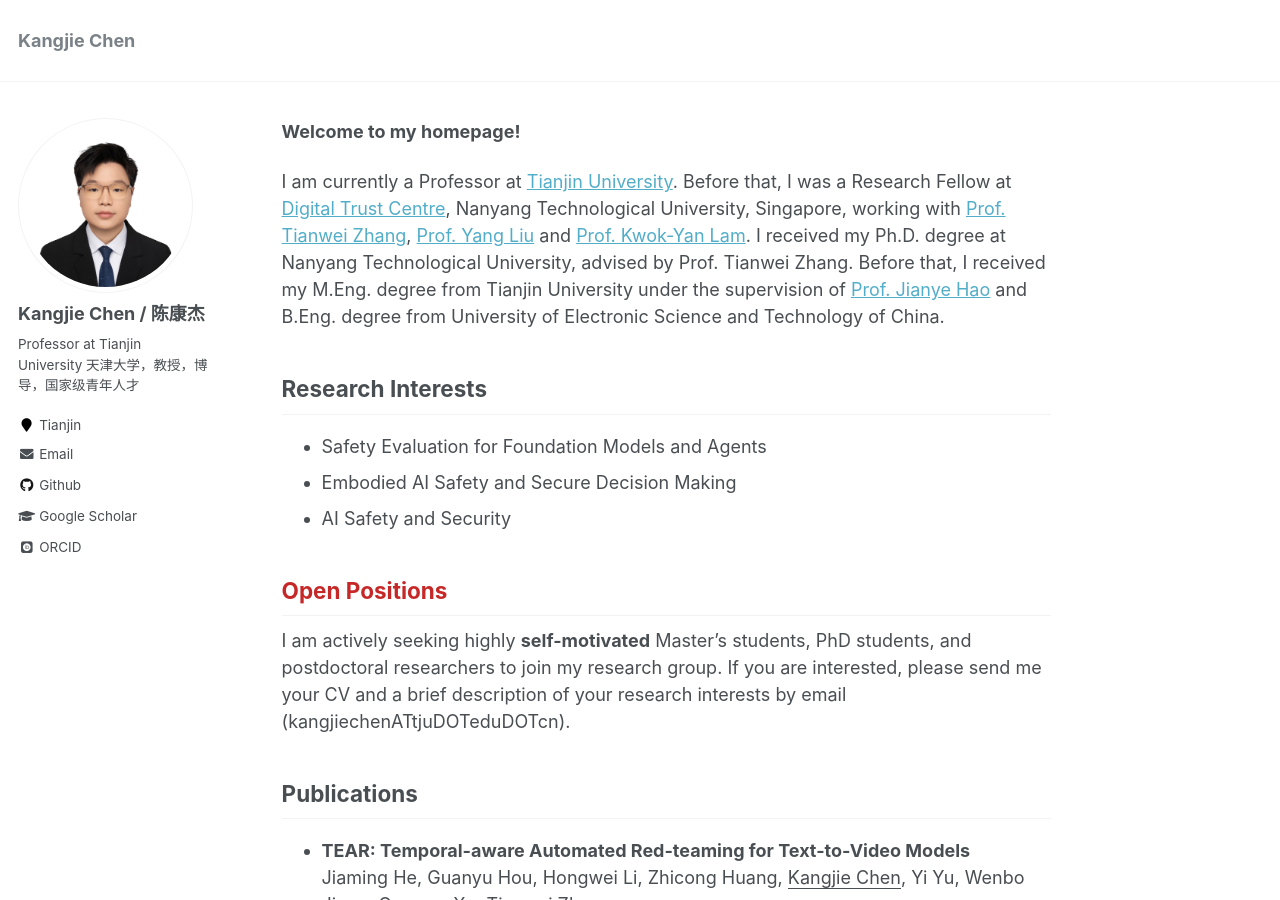
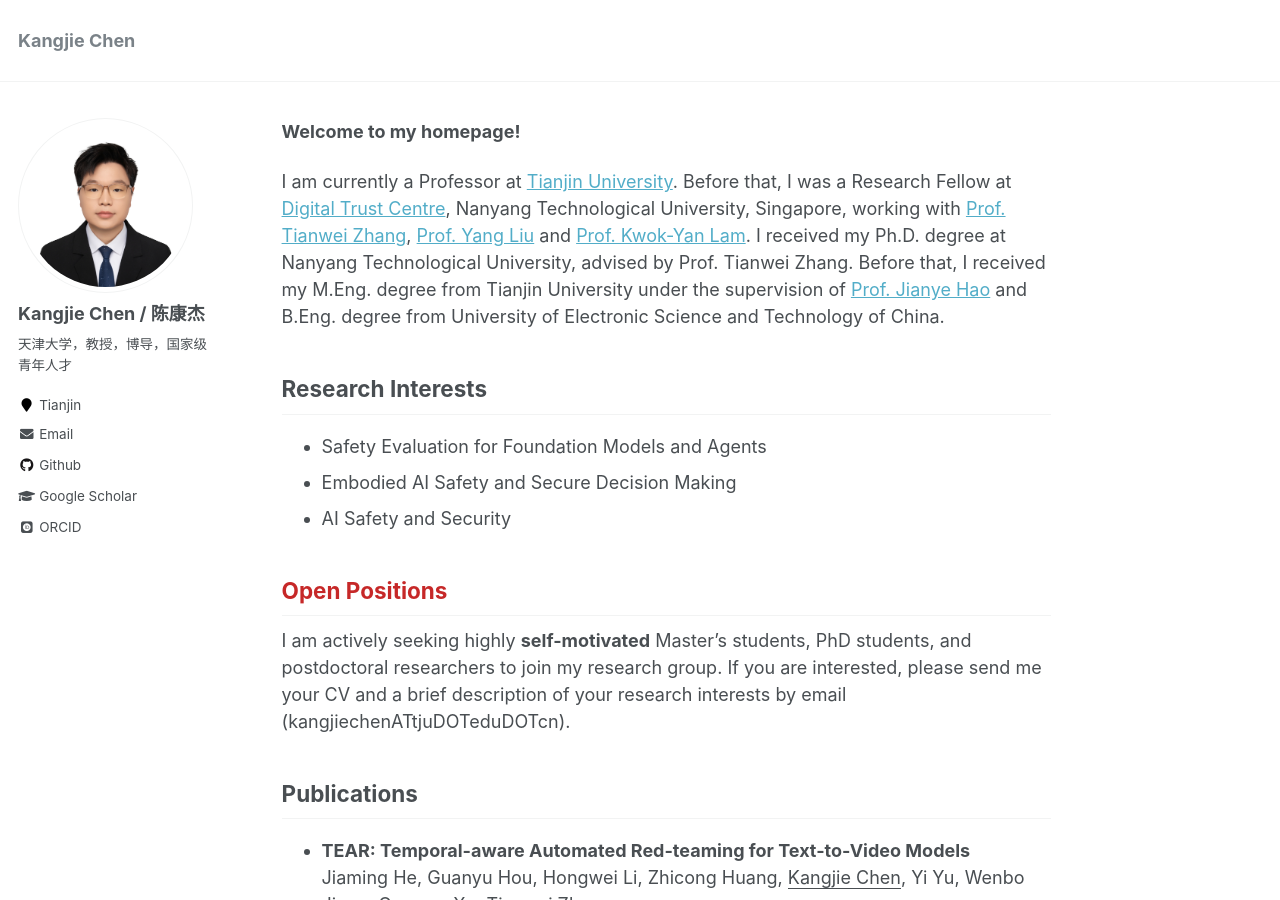
Before and after one commit to kangjie-chen/kangjie-chen.github.io, a Jekyll site: the page built from _pages/about.md, in a window 1280 px wide and 900 px high. Built offline with Jekyll 4.4.1, drawn with Linux system fonts in a browser that asks for light colours; some web fonts are replaced.

Commit message:
Update _config.yml

```diff
--- a/_config.yml
+++ b/_config.yml
@@ -82,7 +82,7 @@ analytics:
 author:
   name             : "Kangjie Chen / 陈康杰"
   avatar           : "202506-square.jpg"
-  bio              : "Professor at Tianjin University 天津大学，教授，博导，国家级青年人才"
+  bio              : "天津大学，教授，博导，国家级青年人才"
   location         : "Tianjin"
   employer         :
   pubmed           :
```
